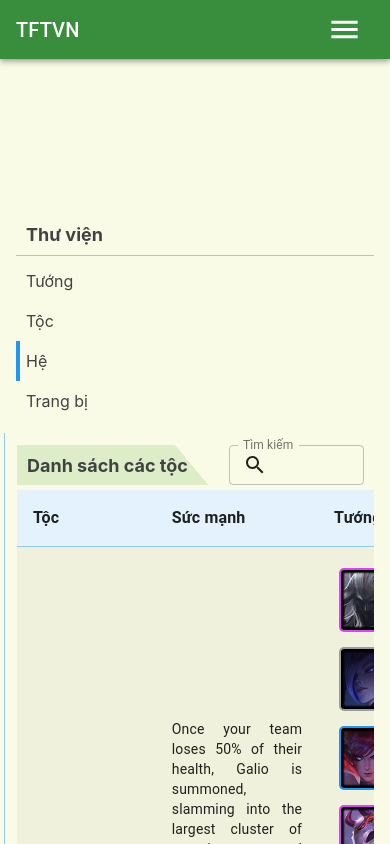
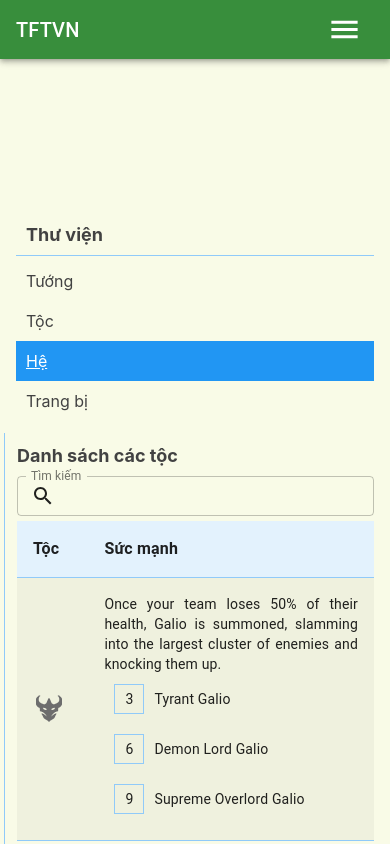
Before and after one commit to suto-tftvn/suto-tftvn.github.io, a React (Create React App) app: page /thu-vien/he in a window 390 px wide. Shown: the top 844 px of the page. Built offline with nearby package versions, Linux system fonts and the light colour scheme.

Commit message:
optimize mobile

```diff
--- a/src/components/layout/header.js
+++ b/src/components/layout/header.js
@@ -166,7 +166,7 @@ export default function Header(props) {
       <AppBar position="static">
           <Hidden smDown>
             <Container maxWidth="lg">
-            <Toolbar>
+            <Toolbar id="back-to-top-anchor">
               <Typography variant="h6" className={classes.title}>
                 <Link to='/' className={classes.logo}>
                   TFTVN
@@ -181,7 +181,7 @@ export default function Header(props) {
             </Container>
           </Hidden>
           <Hidden mdUp>
-            <Toolbar>
+            <Toolbar id="back-to-top-anchor">
               <Typography variant="h6" className={classes.title}>
                 <Link to='/' className={classes.logo}>
                   TFTVN
--- a/src/components/layout/layout.js
+++ b/src/components/layout/layout.js
@@ -6,6 +6,11 @@ import { createMuiTheme, ThemeProvider, makeStyles  } from "@material-ui/core/st
 import green from "@material-ui/core/colors/green";
 import lightBlue from "@material-ui/core/colors/lightBlue";
 import { renderRoutes } from 'react-router-config';
+import Fab from '@material-ui/core/Fab';
+import KeyboardArrowUpIcon from '@material-ui/icons/KeyboardArrowUp';
+import Zoom from '@material-ui/core/Zoom';
+import useScrollTrigger from '@material-ui/core/useScrollTrigger';
+import PropTypes from 'prop-types';
 
 const theme = createMuiTheme({
   palette: {
@@ -20,49 +25,60 @@ const theme = createMuiTheme({
 });
 
 const useStyles = makeStyles((theme) => ({
-  mainNav: {
-    // transformOrigin: '0 0',
-    // transform: 'skew(-14deg) translateX(-120%)',
-    // transition: 'all .275s .1s',
-    // position: 'absolute',
-    // top: 0,
-    // right: 0,
-    // left: 0,
-    // bottom: 0,
-    textAlign: 'center',
-    background: '#FFF',
-    // opacity: 0,
-    // zIndex: '-1',
-    // visibility: 'hidden',
-    '&::before': {
-      content: "''",
-      position: 'absolute',
-      top: 0,
-      bottom: 0,
-      left: 0,
-      right: '-15px',
-      background: '#FEDC2A',
-      transform: 'skew(-14deg) translateX(0)'
-    }
+  root: {
+    position: 'fixed',
+    bottom: theme.spacing(2),
+    right: theme.spacing(2),
   }
 }));
 
+function ScrollTop(props) {
+  const { children, window } = props;
+  const classes = useStyles();
+  const trigger = useScrollTrigger({
+    target: window ? window() : undefined,
+    disableHysteresis: true,
+    threshold: 100,
+  });
+
+  const handleClick = (event) => {
+    const anchor = (event.target.ownerDocument || document).querySelector('#back-to-top-anchor');
+
+    if (anchor) {
+      anchor.scrollIntoView({ behavior: 'smooth', block: 'center' });
+    }
+  };
+
+  return (
+    <Zoom in={trigger}>
+      <div onClick={handleClick} role="presentation" className={classes.root}>
+        {children}
+      </div>
+    </Zoom>
+  );
+}
+
+ScrollTop.propTypes = {
+  children: PropTypes.element.isRequired,
+  window: PropTypes.func,
+};
+
 export default function Layout(props) {
-  const classes = useStyles();
-  // console.log(props);
+
   return (
     <React.Fragment>
       <ThemeProvider theme={theme}>
-        <Header router={props.route} />
+        <Header router={props.route}/>
         <Container maxWidth="lg">
           <div style={{height:'150px'}}>
           </div>
-          {/* {props.route} */}
           {renderRoutes(props.route.routes)}
         </Container>
-        {/* <div className={classes.mainNav}>
-
-        </div> */}
+        <ScrollTop {...props}>
+          <Fab color="secondary" size="small" aria-label="scroll back to top">
+            <KeyboardArrowUpIcon />
+          </Fab>
+        </ScrollTop>
       </ThemeProvider>
     </React.Fragment>
   );
--- a/src/pages/champion/index.js
+++ b/src/pages/champion/index.js
@@ -270,7 +270,7 @@ export default function Champion(props) {
 
   const [data,setData] = useState(champions);
   const [dataChosen,setDataChosen] = useState(champions[0]);
-  const [filterStatus, setFilterStatus] = useState([true,true,true]);
+  const [filterStatus, setFilterStatus] = useState([true,false,false]);
   const [listCostStatus, setListCostStatus] = useState([]);
   const [listOriginStatus, setListOriginStatus] = useState([]);
   const [listClassesStatus, setListClassesStatus] = useState([]);
--- a/src/pages/library/components/Classes.js
+++ b/src/pages/library/components/Classes.js
@@ -11,6 +11,7 @@ import TitleContent from "./TitleContent";
 import ChampionPopover from '../../../components/popover/ChampionPopover';
 import {getChampions} from '../../../until/common';
 import LazyLoad from 'react-lazyload';
+import Hidden from '@material-ui/core/Hidden';
 
 const StyledTableCell = withStyles((theme) => ({
   head: {
@@ -106,7 +107,9 @@ export default function Classes(props) {
             <TableRow>
               <StyledTableCell>Hệ</StyledTableCell>
               <StyledTableCell>Sức mạnh</StyledTableCell>
-              <StyledTableCell>Tướng</StyledTableCell>
+              <Hidden xsDown>
+                <StyledTableCell>Tướng</StyledTableCell>
+              </Hidden>
             </TableRow>
           </TableHead>
           <TableBody>
@@ -119,7 +122,9 @@ export default function Classes(props) {
                       alt="icon-class"
                       src={"/img/classes/" + item.icon}
                     />
+                    <Hidden xsDown>
                     <div>{item.name}</div>
+                    </Hidden>
                   </div>
                 </StyledTableCell>
                 <StyledTableCell width="40%">
@@ -140,6 +145,7 @@ export default function Classes(props) {
                     ))}
                   </div>
                 </StyledTableCell>
+                <Hidden xsDown>
                 <StyledTableCell>
                   <div className={classes.itemsWrapper}>
                     {item.units.map((sub_item, index) => {
@@ -156,6 +162,7 @@ export default function Classes(props) {
                     })}
                   </div>
                 </StyledTableCell>
+                </Hidden>
               </StyledTableRow>
             ))}
           </TableBody>
--- a/src/pages/library/components/Items.js
+++ b/src/pages/library/components/Items.js
@@ -12,6 +12,7 @@ import TitleContent from './TitleContent';
 import ItemPopover from '../../../components/popover/ItemPopover'
 import {getItem} from '../../../until/common';
 import LazyLoad from 'react-lazyload';
+import Hidden from '@material-ui/core/Hidden';
 var _ = require("lodash");
 
 const StyledTableCell = withStyles((theme) => ({
@@ -65,7 +66,10 @@ const useStyles = makeStyles((theme) => ({
     itemImage: {
         border: '2px #a2cf6e solid',
         borderRadius: '10px',
-        margin: '5px'
+        margin: '5px',
+        [theme.breakpoints.down('xs')]: {
+            width: '50px',
+        }
     }
 }));
 
@@ -98,8 +102,10 @@ export default function Items(props) {
                         <TableRow>
                             <StyledTableCell>Trang bị</StyledTableCell>
                             <StyledTableCell>Sức mạnh</StyledTableCell>
+                            <Hidden xsDown>
                             <StyledTableCell>Đồ lớn</StyledTableCell>
                             <StyledTableCell>Đồ nhỏ</StyledTableCell>
+                            </Hidden>
                         </TableRow>
                     </TableHead>
                     <TableBody>
@@ -111,12 +117,15 @@ export default function Items(props) {
                                         <LazyLoad height={64}>
                                             <img className={classes.itemImage} alt="avatar-item" src={'/img/items/'+item.icon}/>
                                         </LazyLoad>
-                                        <div>{item.name}</div>
+                                        <Hidden xsDown>
+                                            <div>{item.name}</div>
+                                        </Hidden>
                                     </div>
                                 </StyledTableCell>
-                                <StyledTableCell width="20%">
+                                <StyledTableCell>
                                     {item.desc}
                                 </StyledTableCell>
+                                <Hidden xsDown>
                                 <StyledTableCell width="40%">
                                     <div className={classes.itemsWrapper}>
                                         {
@@ -149,6 +158,7 @@ export default function Items(props) {
                                         }
                                     </div>
                                 </StyledTableCell>
+                                </Hidden>
                             </StyledTableRow>
                         )})}
                     </TableBody>
--- a/src/pages/library/components/Menu.js
+++ b/src/pages/library/components/Menu.js
@@ -23,6 +23,7 @@ const useStyles = makeStyles((theme) => ({
     item: {
       position: 'relative',
       overflow: 'hidden',
+      [theme.breakpoints.up('sm')]: {
         "&:hover": {
           textDecoration: 'underline',
           color:'#fff',
@@ -47,9 +48,15 @@ const useStyles = makeStyles((theme) => ({
           display: 'block',
         }
       },
+    },
     selected: {
       borderLeft: '4px solid #2196f3',
-      paddingLeft: '6px !important'
+      paddingLeft: '6px !important',
+      [theme.breakpoints.down('xs')]: {
+        background: '#2196f3',
+        textDecoration: 'underline',
+        color:'#fff',
+      }
     }
   }));
 
--- a/src/pages/library/components/Origins.js
+++ b/src/pages/library/components/Origins.js
@@ -11,6 +11,7 @@ import TitleContent from "./TitleContent";
 import ChampionPopover from '../../../components/popover/ChampionPopover';
 import {getChampions} from '../../../until/common';
 import LazyLoad from 'react-lazyload';
+import Hidden from '@material-ui/core/Hidden';
 
 const StyledTableCell = withStyles((theme) => ({
   head: {
@@ -106,7 +107,9 @@ export default function Origins(props) {
             <TableRow>
               <StyledTableCell>Tộc</StyledTableCell>
               <StyledTableCell>Sức mạnh</StyledTableCell>
-              <StyledTableCell>Tướng</StyledTableCell>
+              <Hidden xsDown>
+                <StyledTableCell>Tướng</StyledTableCell>
+              </Hidden>
             </TableRow>
           </TableHead>
           <TableBody>
@@ -119,10 +122,12 @@ export default function Origins(props) {
                       alt="icon-origin"
                       src={"/img/origins/" + item.icon}
                     />
-                    <div>{item.name}</div>
+                    <Hidden xsDown>
+                      <div>{item.name}</div>
+                    </Hidden>
                   </div>
                 </StyledTableCell>
-                <StyledTableCell width="40%">
+                <StyledTableCell>
                   <div>
                     <div className={classes.descriptionWrapper}>
                       {item.desc}
@@ -140,7 +145,8 @@ export default function Origins(props) {
                     ))}
                   </div>
                 </StyledTableCell>
-                <StyledTableCell>
+                <Hidden xsDown>
+                <StyledTableCell width="40%">
                   <div className={classes.itemsWrapper}>
                     {item.units.map((sub_item, index) => {
                       const dataChamp = getChampions(sub_item);
@@ -156,6 +162,7 @@ export default function Origins(props) {
                     })}
                   </div>
                 </StyledTableCell>
+                </Hidden>
               </StyledTableRow>
             ))}
           </TableBody>
--- a/src/pages/library/components/TitleContent.js
+++ b/src/pages/library/components/TitleContent.js
@@ -19,21 +19,32 @@ const useStyles = makeStyles((theme) => ({
         marginBottom: '5px',
         padding: '0 10px',
         display: 'flex',
-        alignItems: 'center'
+        flexWrap: 'wrap',
+        alignItems: 'center',
+        [theme.breakpoints.down('xs')]: {
+            padding: '0',
+            background: 'none'
+        },
     },
     title: {
         // borderBottom: '1px solid #90caf9',
         fontSize: '18px',
         fontWeight: 'bold',
-        width: '60%'
+        width: '60%',
         // marginBottom:'5px',
-        // padding:'10px'
+        // padding:'10px',
+        [theme.breakpoints.down('xs')]: {
+            width: '100%',
+        },
     },
     searchBox: {
-        width: '40%'
+        width: '40%',
+        [theme.breakpoints.down('xs')]: {
+            width: '100%',
+            marginTop: '10px'
+        },
     },
     textFieldSearch: {
-        // width:'100%'
         margin: '0px'
     }
 }));
```
Also changed, not shown: src/pages/library/components/Chamipons.js (+17 -6 lines). Lines whose indentation alone changed are shown as unchanged.
